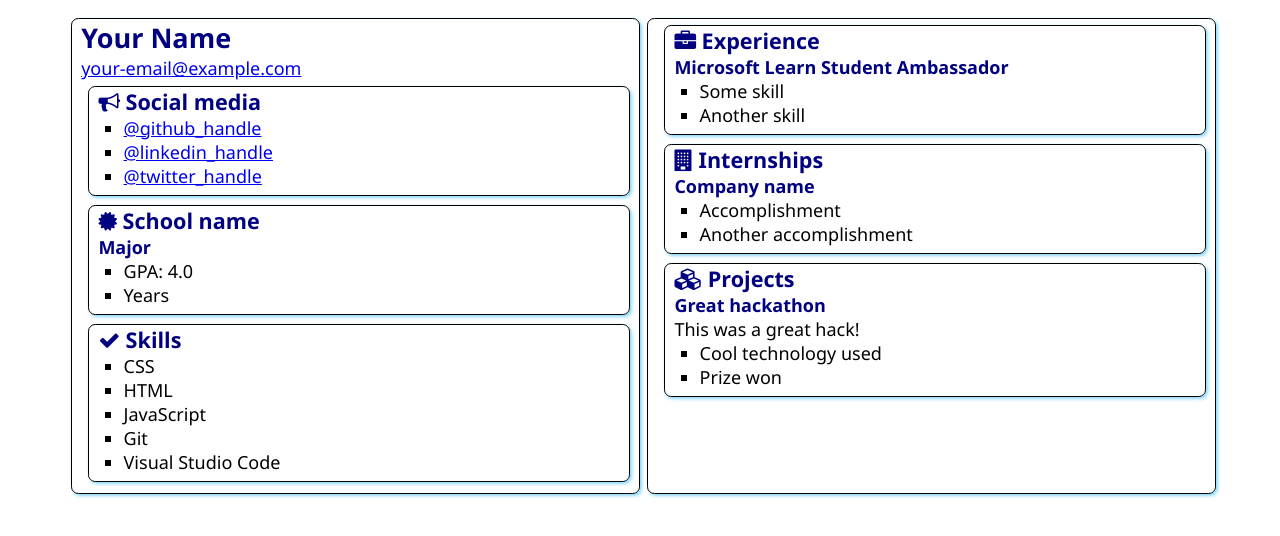
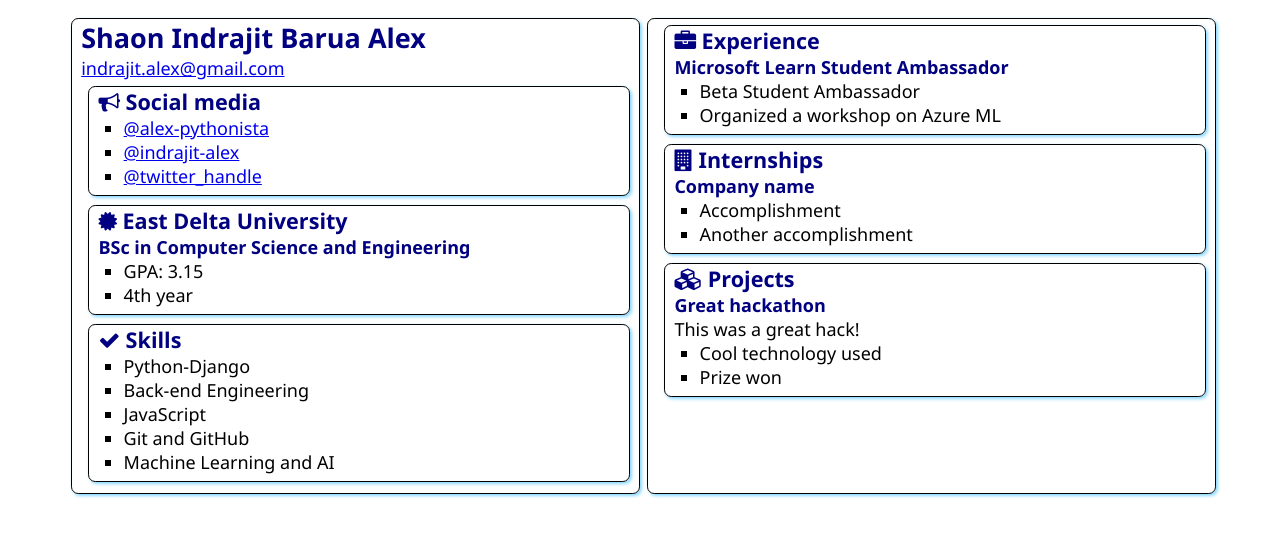
Before and after one commit to alex-pythonista/SATechnicalOnboarding, a plain HTML site: page src/index.html in a window 1280 px wide. Drawn offline with Linux system fonts and the light colour scheme.

Commit message:
added my informations

```diff
--- a/src/index.html
+++ b/src/index.html
@@ -12,8 +12,8 @@
 <body>
     <main>
         <article class="box">
-            <h1>Your Name</h1>
-            <div><a href="mailto:your.email@example.com">your-email@example.com</a></div>
+            <h1>Shaon Indrajit Barua Alex</h1>
+            <div><a href="mailto:your.email@example.com">indrajit.alex@gmail.com</a></div>
 
             <section class="box">
                 <h2>
@@ -21,8 +21,8 @@
                     Social media
                 </h2>
                 <ul>
-                    <li><a href="https://github.com/<handle>">@github_handle</a></li>
-                    <li><a href="https://linkedin.com/in/<handle>">@linkedin_handle</a></li>
+                    <li><a href="https://github.com/<handle>">@alex-pythonista</a></li>
+                    <li><a href="https://linkedin.com/in/<handle>">@indrajit-alex</a></li>
                     <li><a href="https://twitter.com/<handle>">@twitter_handle</a></li>
                 </ul>
             </section>
@@ -31,12 +31,12 @@
                 <div class="education">
                     <h2>
                         <i class="fa fa-certificate" aria-hidden="true"></i>
-                        School name
+                        East Delta University
                     </h2>
-                    <h3>Major</h3>
+                    <h3>BSc in Computer Science and Engineering</h3>
                     <ul>
-                        <li>GPA: 4.0</li>
-                        <li>Years</li>
+                        <li>GPA: 3.15</li>
+                        <li>4th year</li>
                     </ul>
                 </div>
             </section>
@@ -47,11 +47,11 @@
                     Skills
                 </h2>
                 <ul>
-                    <li>CSS</li>
-                    <li>HTML</li>
+                    <li>Python-Django</li>
+                    <li>Back-end Engineering</li>
                     <li>JavaScript</li>
-                    <li>Git</li>
-                    <li>Visual Studio Code</li>
+                    <li>Git and GitHub</li>
+                    <li>Machine Learning and AI</li>
                 </ul>
             </section>
         </article>
@@ -63,8 +63,8 @@
                 </h2>
                 <h3>Microsoft Learn Student Ambassador</h3>
                 <ul>
-                    <li>Some skill</li>
-                    <li>Another skill</li>
+                    <li>Beta Student Ambassador</li>
+                    <li>Organized a workshop on Azure ML</li>
                 </ul>
             </section>
             <section class="box">
```
